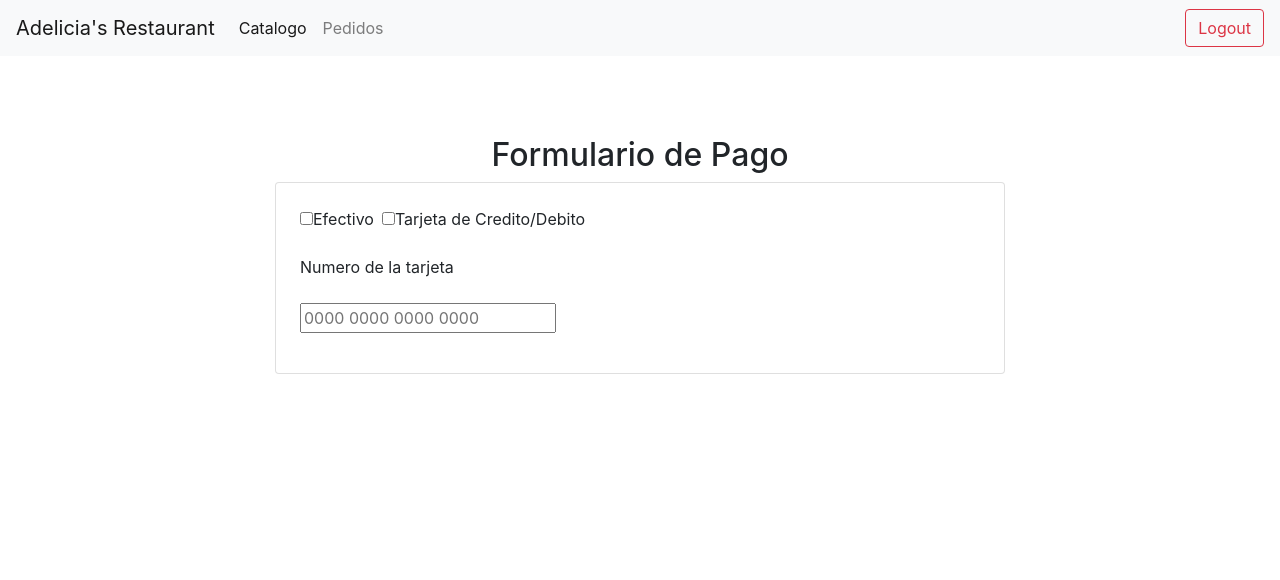
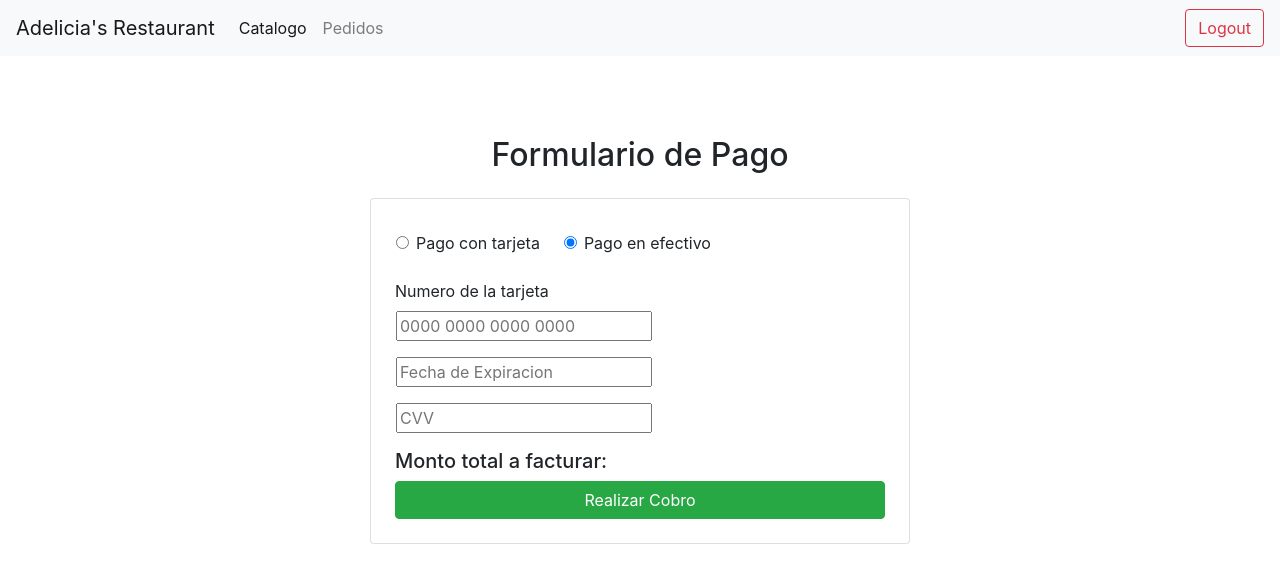
Before and after one commit to mmelgarg3/frontend-adelicia, a React (Create React App) app: page /payment-page in a window 1280 px wide. Shown: the top 580 px of the page. Built offline with nearby package versions, Linux system fonts and the light colour scheme.

Commit message:
customize payment form

```diff
--- a/src/components/user-components/paymentPage.jsx
+++ b/src/components/user-components/paymentPage.jsx
@@ -1,10 +1,12 @@
-  import { useState, useEffect } from "react";
+  import { useState, useEffect, useRef } from "react";
 
 
 
 const PaymentPage = ()=>{
 
   const [paymentOrder, setPaymentOrder] = useState([]);
+  const [val, setVal] = useState('');
+  const inputCvv = useRef(null);
 
   const getData = ()=>{
     const data = window.localStorage.getItem('payment-order');
@@ -12,35 +14,108 @@ const PaymentPage = ()=>{
     console.log(data);
   }
 
+
+  const handleChange = (e) => {
+    setVal(e.target.value);
+  };
+
+
+  function cc_format(value) {
+    const v = value
+      .replace(/\s+/g, "")
+      .replace(/[^0-9]/gi, "")
+      .substr(0, 16);
+    const parts = [];
+
+    for (let i = 0; i < v.length; i += 4) {
+      parts.push(v.substr(i, 4));
+    }
+
+    return parts.length > 1 ? parts.join(" ") : value;
+  }
+
+  const cvvChange = ()=>{
+
+  }
+
+
+  function formatString(event) {
+    var inputChar = String.fromCharCode(event.keyCode);
+    var code = event.keyCode;
+    var allowedKeys = [8];
+    if (allowedKeys.indexOf(code) !== -1) {
+      return;
+    }
+
+    event.target.value = event.target.value.replace(
+      /^([1-9]\/|[2-9])$/g, '0$1/' // 3 > 03/
+    ).replace(
+      /^(0[1-9]|1[0-2])$/g, '$1/' // 11 > 11/
+    ).replace(
+      /^([0-1])([3-9])$/g, '0$1/$2' // 13 > 01/3
+    ).replace(
+      /^(0?[1-9]|1[0-2])([0-9]{2})$/g, '$1/$2' // 141 > 01/41
+    ).replace(
+      /^([0]+)\/|[0]+$/g, '0' // 0/ > 0 and 00 > 0
+    ).replace(
+      /[^\d\/]|^[\/]*$/g, '' // To allow only digits and `/`
+    ).replace(
+      /\/\//g, '/' // Prevent entering more than 1 `/`
+    );
+  }
+
   useEffect(()=>{
     getData();
   },[]);
+
+
+  const handleSubmit = ()=>{
+
+
+  }
 
 
   return(
     <>
     <div className="container" style={{marginTop: 80}}>
       	<div className="row">
-	  <div className="col-md-8 mx-auto">
+	  <div className="col-md-6 mx-auto">
 	    <h2 className="text-center">Formulario de Pago</h2>
-	    <div className="card p-4">
-	      <div className="form-group">
-		<label>
-		  <input type="checkbox" id="cbox1" value="first_checkbox" />
-		  Efectivo
-		</label>
-		<label className="ml-2">
-		  <input type="checkbox" id="cbox1" value="first_checkbox" />
-		  Tarjeta de Credito/Debito
-		</label>
+	    <div className="card p-4 mt-4">
+	      <div className="row pt-2 pl-3">
+		<div class="form-check">
+		  <input class="form-check-input" type="radio" name="flexRadioDefault" id="flexRadioDefault1" />
+		  <label class="form-check-label" for="flexRadioDefault1">
+		    Pago con tarjeta
+		  </label>
+		</div>
+		<div class="form-check ml-4">
+		  <input class="form-check-input" type="radio" name="flexRadioDefault" id="flexRadioDefault2" checked/>
+		  <label class="form-check-label" for="flexRadioDefault2">
+		    Pago en efectivo
+		  </label>
+		</div>
 	      </div>
 
-	      <div className="form-group">
-		<label htmlFor="">Numero de la tarjeta</label>
+	      <br/>
+
+	      <label htmlFor="">Numero de la tarjeta</label>
+	      <div className="row">
+		<div className="form-group ml-3">
+		  <input type="tel" onChange={handleChange}
+		  value={cc_format(val)}
+		  placeholder="0000 0000 0000 0000" />
+		</div>
+		<div className="form-group ml-3">
+		    <input type="text" onKeyUp={formatString}
+		    placeholder="Fecha de Expiracion" />
+		</div>
+		<div className="form-group ml-3">
+		    <input type="number" ref={inputCvv} placeholder="CVV"/>
+		</div>
 	      </div>
-	      <div className="form-group">
-		<input type="text" id="" placeholder="0000 0000 0000 0000" />
-	      </div>
+	      <h5> Monto total a facturar: <b>{}</b> </h5>
+	      <button className='btn btn-success' onClick={handleSubmit}>Realizar Cobro</button>
 	    </div>
 	  </div>
 	</div>
```
